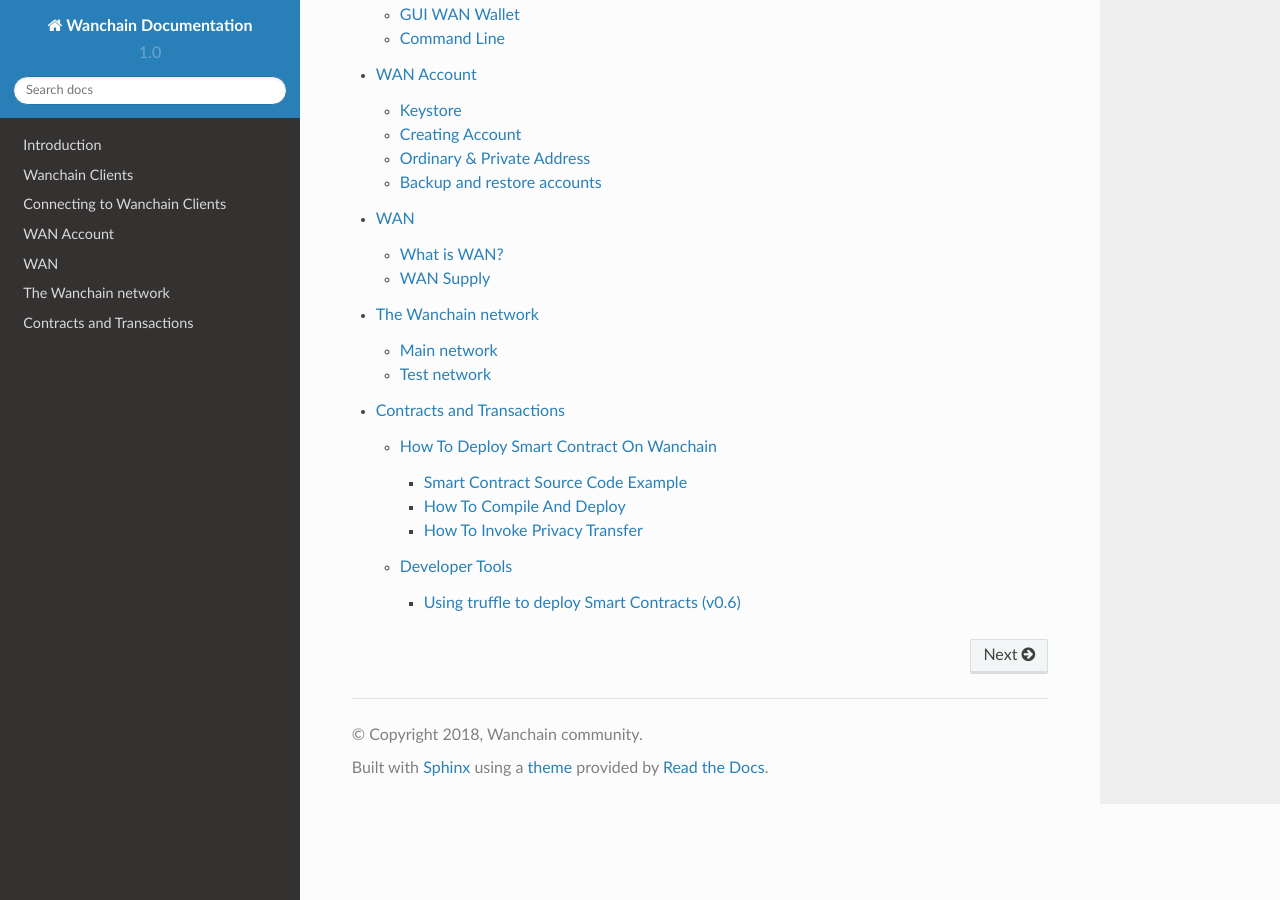
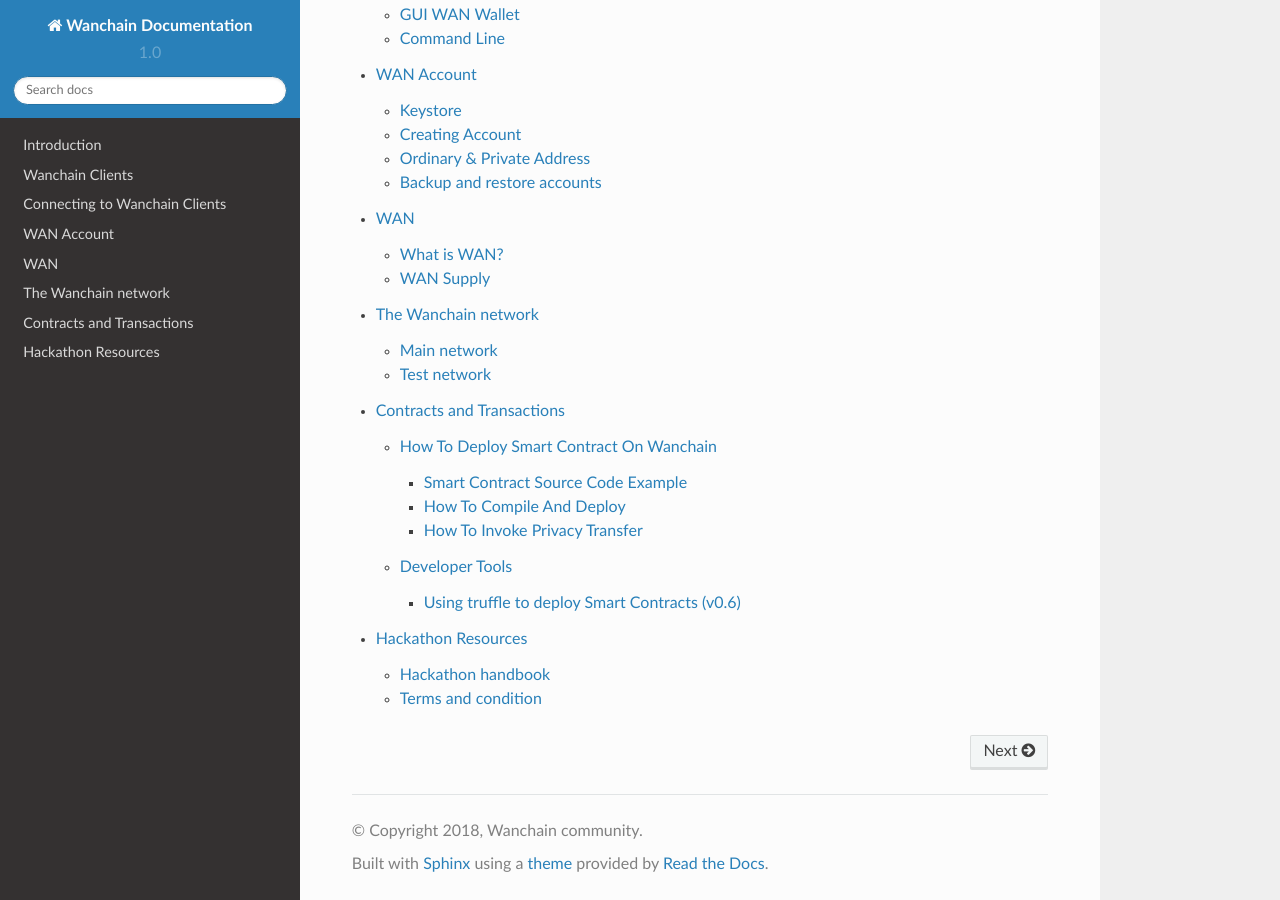
Before and after one commit to wanchain/wanchain_docs, a Sphinx documentation site: the page built from source/index.rst, in a window 1280 px wide and 900 px high, scrolled down 1020 px. Built offline with Sphinx 7.4.7 and the Read the Docs theme 2.0.0, drawn with Linux system fonts in a browser that asks for light colours.

Commit message:
add pdf link

```diff
--- /dev/null
+++ b/source/hackathon-resources.rst
@@ -0,0 +1,11 @@
+################################################################################
+Hackathon Resources
+################################################################################
+
+==========================================================================================
+`Hackathon handbook <https://wanchain.org/files/WanchainHackathonHandbook_SanJose.pdf>`_
+==========================================================================================
+
+==========================================================================================
+Terms and condition
+==========================================================================================
--- a/source/index.rst
+++ b/source/index.rst
@@ -27,3 +27,4 @@
    wan.rst
    the-wanchain-network.rst
    contracts-and-transactions/index.rst
+   hackathon-resources.rst
```
